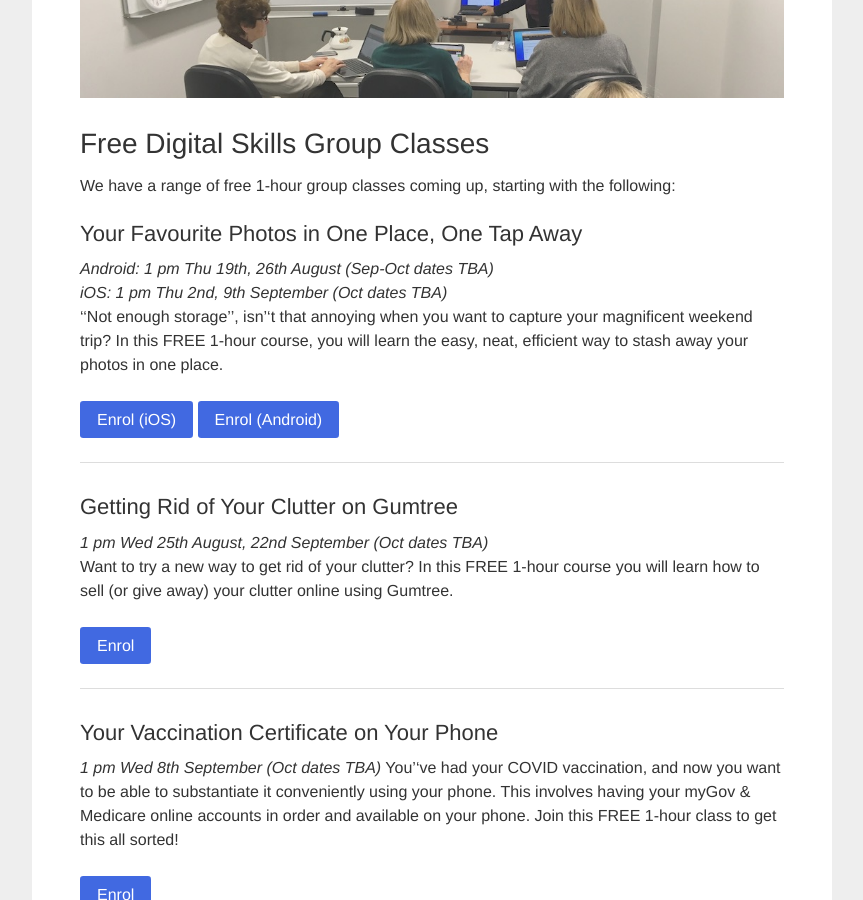
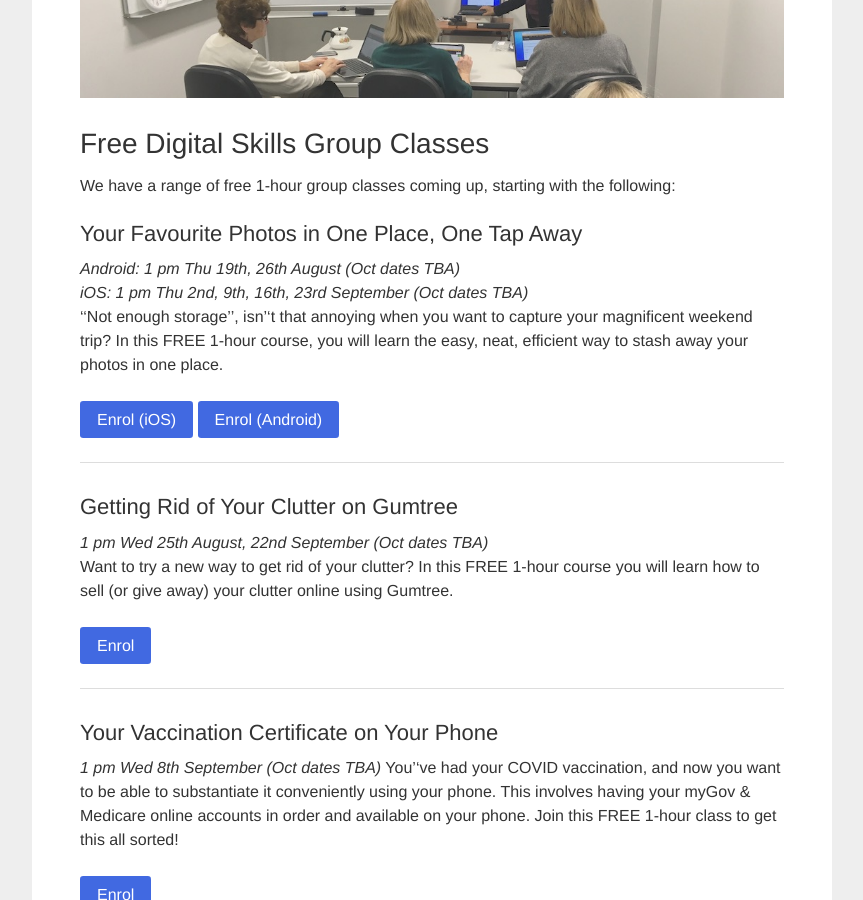
Before and after one commit to auxellbs/splconline.github.io, a Jekyll site: the page built from beconnected/index.md, in a window 1280 px wide and 900 px high, scrolled down 920 px. Shown: the whole window, without its empty margins (208-1071 px from the left). Built offline with Jekyll 4.4.1, drawn with Linux system fonts in a browser that asks for light colours.

Commit message:
Update index.md

```diff
--- a/beconnected/index.md
+++ b/beconnected/index.md
@@ -23,8 +23,8 @@
 We have a range of free 1-hour group classes coming up, starting with the following:
 
 ### Your Favourite Photos in One Place, One Tap Away
-*Android: 1 pm Thu 19th, 26th August (Sep-Oct dates TBA)*
-*iOS: 1 pm Thu 2nd, 9th September (Oct dates TBA)*
+*Android: 1 pm Thu 19th, 26th August (Oct dates TBA)*
+*iOS: 1 pm Thu 2nd, 9th, 16th, 23rd September (Oct dates TBA)*
 ''Not enough storage'', isn''t that annoying when you want to capture your magnificent weekend trip? In this FREE 1-hour course, you will learn the easy, neat, efficient way to stash away your photos in one place.
 
 [Enrol (iOS)](https://classmanager.com.au/cbin/admin.php?Action=courses&single_course_id=1411&organisation_name=splc&from=org_home){:target="_blank"}{:.btn} [Enrol (Android)](https://classmanager.com.au/cbin/admin.php?Action=courses&single_course_id=1406&organisation_name=splc&from=org_home){:target="_blank"}{:.btn}
```
